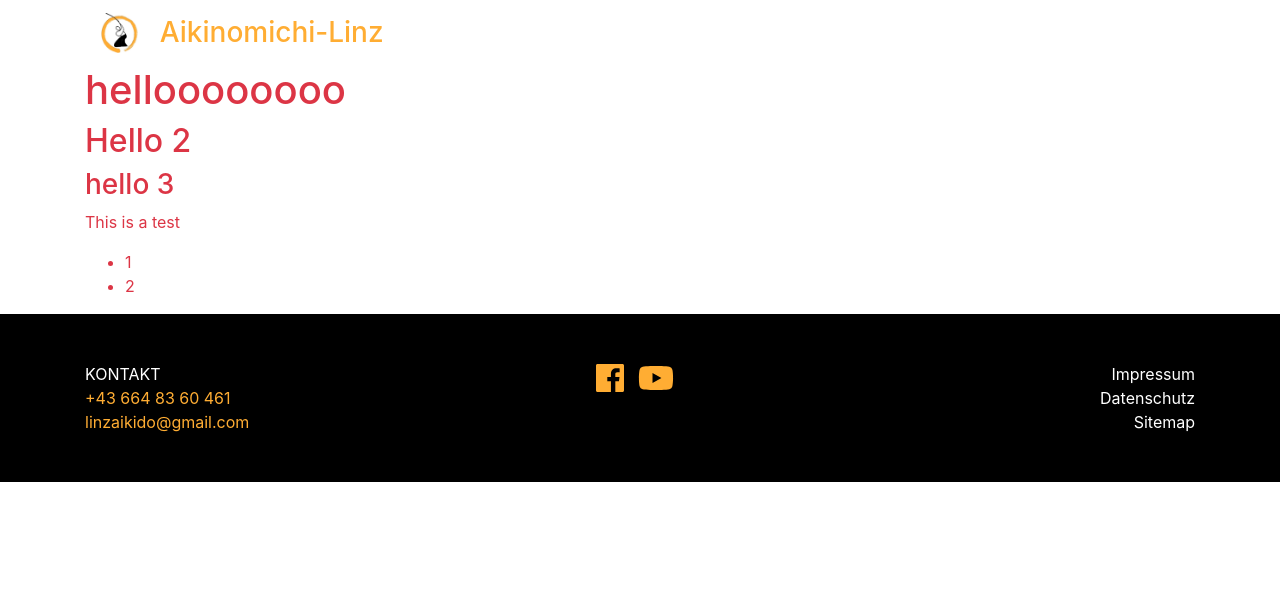
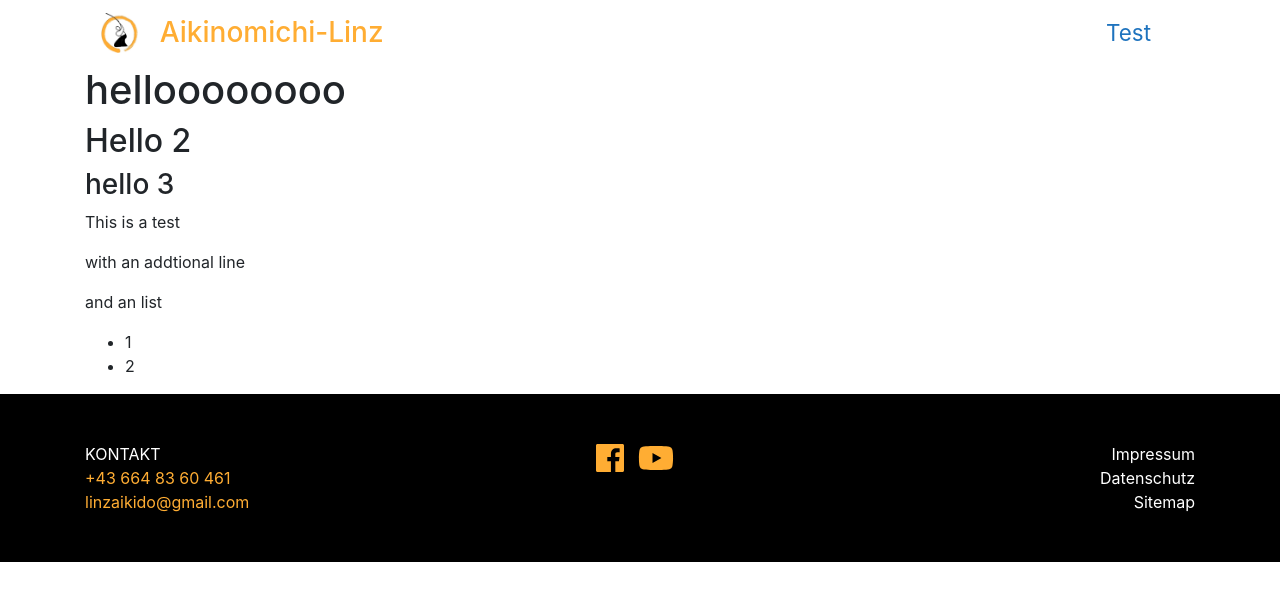
Before and after one commit to TWachs/aikinomichi-linz, a Jekyll site: the page built from test.md, in a window 1280 px wide. Shown: the top 601 px of the page. Built offline with Jekyll 4.4.1, drawn with Linux system fonts in a browser that asks for light colours; nearby versions of some CDN libraries.

Commit message:
changes for martin for Testing

```diff
--- a/_includes/header.html
+++ b/_includes/header.html
@@ -8,12 +8,12 @@
   <button class="navbar-toggler" type="button" data-toggle="collapse" data-target="#navbarNav" aria-controls="navbarNav" aria-expanded="false" aria-label="Toggle navigation">
     <span class="navbar-toggler-icon"></span>
   </button>
-<!--  <div class="collapse navbar-collapse" id="navbarNav">
+  <div class="collapse navbar-collapse" id="navbarNav">
     <ul class="navbar-nav ml-auto">
       <li class="nav-item">
-        <a href="{{ site.baseurl }}/test2" class="nav-link">Test2</a>
+        <a href="{{ site.baseurl }}/test" class="nav-link">Test</a>
       </li>
     </ul>
-  </div> -->
+  </div>
 </nav>
 </div>
--- a/test2.md
+++ b/test.md
@@ -4,11 +4,15 @@ layout: default
 
 <div class="container" >
 <div class="row">
-<div class="col text-danger" markdown="1">
+<div class="col" markdown="1">
 # helloooooooo
 ## Hello 2
 ### hello 3
 This is a test
+
+with an addtional line
+
+and an list
 * 1
 * 2
 </div>
```
